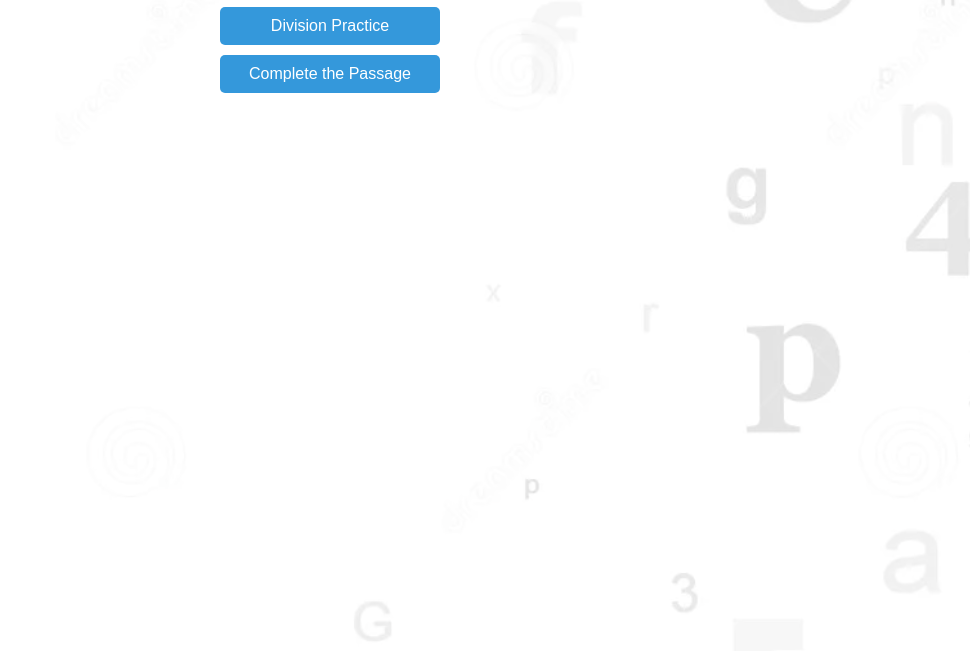
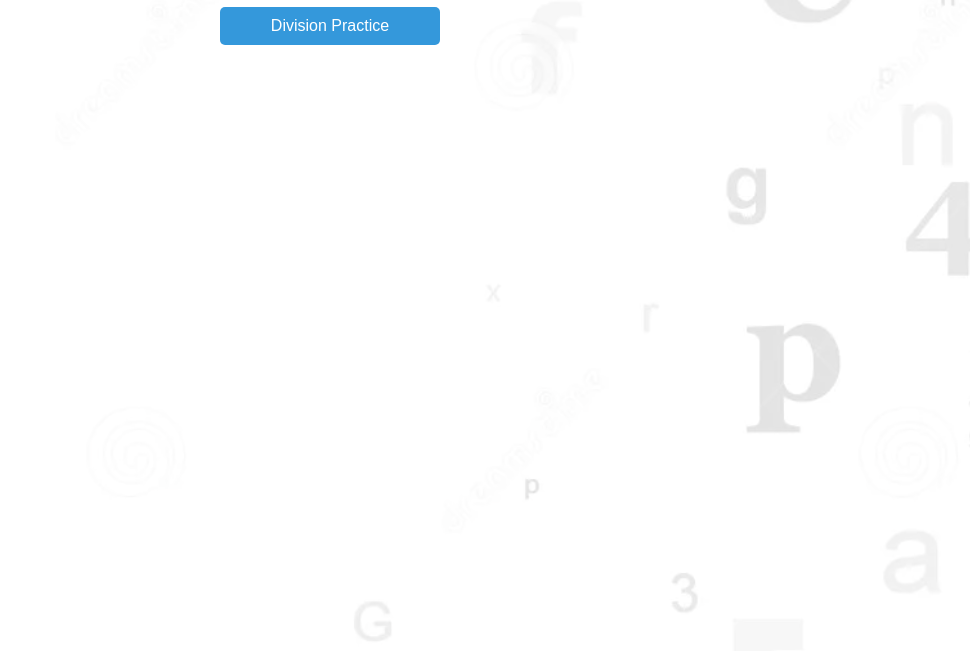
Before and after one commit to monkeyshoulders/math-ELA, a plain HTML site: page index.html in a window 1280 px wide. Shown: the part 149-800 px from the top of the page, without its empty margins (310-1280 px from the left). Drawn offline with Linux system fonts and the light colour scheme.

Commit message:
remove link

```diff
--- a/index.html
+++ b/index.html
@@ -39,7 +39,7 @@
     <div class="links">
         <a href="math/multiplication/multiplication.html">Multiplication Practice</a>
         <a href="math/division/division.html">Division Practice</a>
-        <a href="ela/passage-completion.html">Complete the Passage</a>
+        <!-- <a href="ela/passage-completion.html">Complete the Passage</a> -->
     </div>
 </body>
 </html>
```
